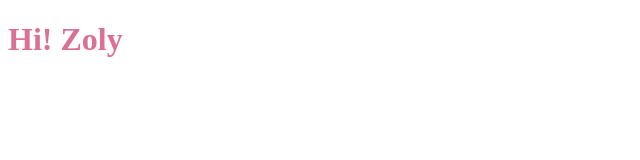
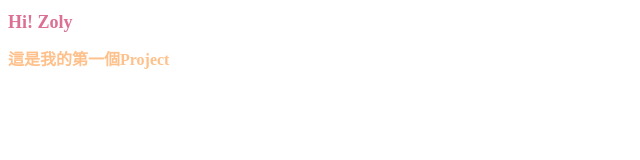
Before and after one commit to Zozo-C/project, a plain HTML site: page index.html in a window 1280 px wide. Shown: the whole page, without its empty margins (0-640 px from the left). Drawn offline with Linux system fonts and the light colour scheme.

Commit message:
更新index與新增CSS樣式

```diff
--- a/index.html
+++ b/index.html
@@ -8,5 +8,6 @@
 </head>
 <body>
     <h1>Hi! Zoly</h1>
+    <h2>這是我的第一個Project</h2>
 </body>
 </html>
--- a/style.css
+++ b/style.css
@@ -1,3 +1,9 @@
 h1 {
     color: palevioletred;
+    font-size: large;
 }
+
+h2  {
+    color: rgb(255, 193, 139);
+    font-size: medium;
+}
```
